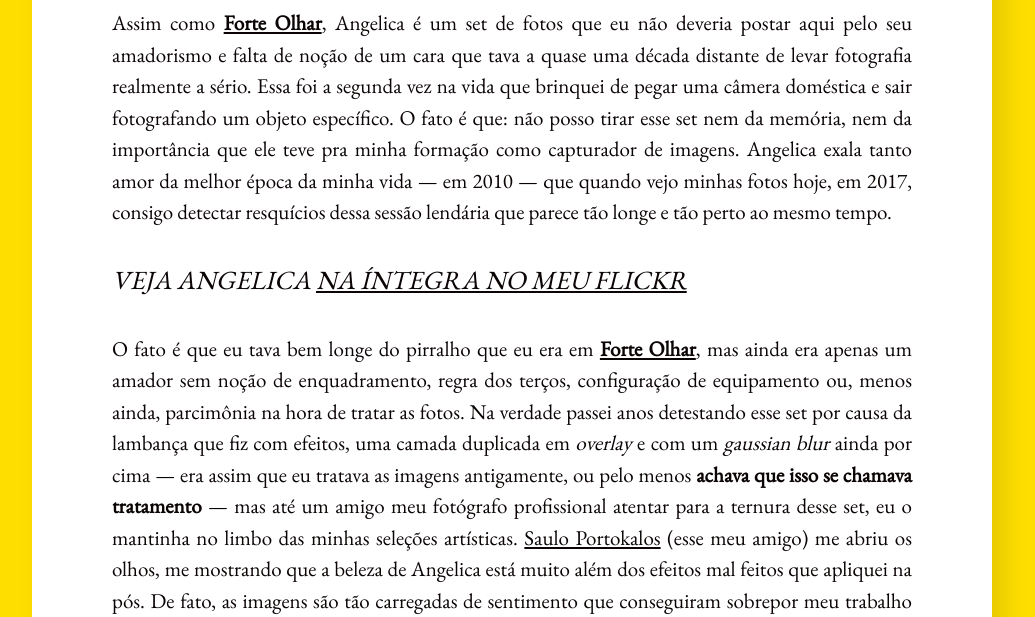
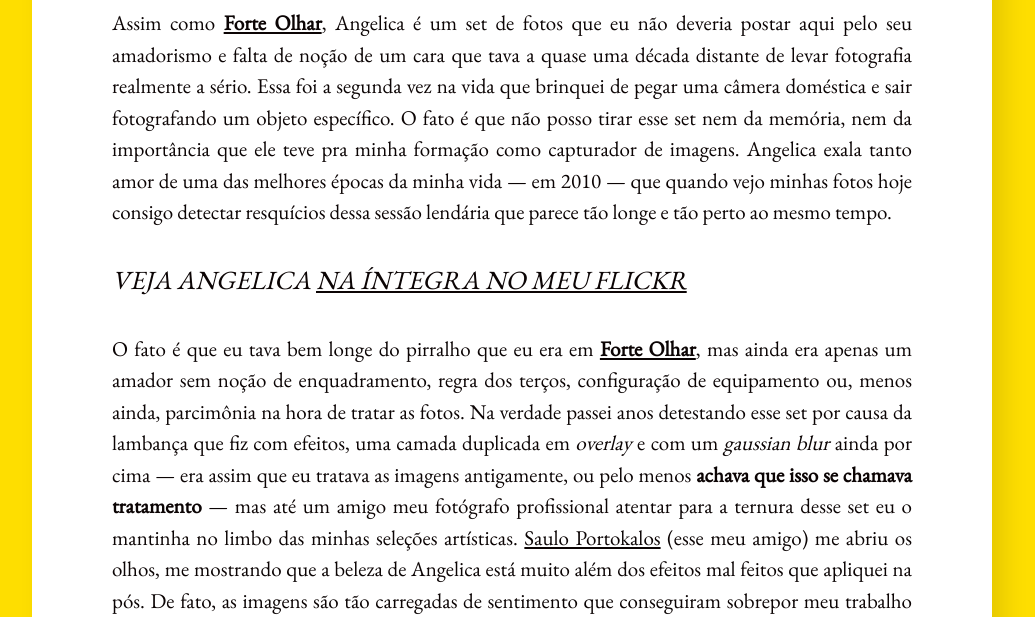
Before and after one commit to tropicaos/laueu, a Jekyll site: the page built from _posts/2020-07-02-angelica.md, in a window 1280 px wide. Shown: the part 1040-1657 px from the top of the page, without its empty margins (128-1163 px from the left). Built offline with Jekyll 4.4.1, drawn with Linux system fonts in a browser that asks for light colours; comment, search, counter and statistics services are not loaded.

Commit message:
Update Blog “2020-07-02-angelica”

```diff
--- a/_posts/2020-07-02-angelica.md
+++ b/_posts/2020-07-02-angelica.md
@@ -8,11 +8,11 @@
 ---
 ![](/images/uploads/1_cdbybtfa6hmomqx31jdk1q.jpeg)
 
-Assim como **[Forte Olhar](https://macalango.com/forte-olhar-56362604df2c)**, Angelica é um set de fotos que eu não deveria postar aqui pelo seu amadorismo e falta de noção de um cara que tava a quase uma década distante de levar fotografia realmente a sério. Essa foi a segunda vez na vida que brinquei de pegar uma câmera doméstica e sair fotografando um objeto específico. O fato é que: não posso tirar esse set nem da memória, nem da importância que ele teve pra minha formação como capturador de imagens. Angelica exala tanto amor da melhor época da minha vida — em 2010 — que quando vejo minhas fotos hoje, em 2017, consigo detectar resquícios dessa sessão lendária que parece tão longe e tão perto ao mesmo tempo.
+Assim como **[Forte Olhar](https://macalango.com/forte-olhar-56362604df2c)**, Angelica é um set de fotos que eu não deveria postar aqui pelo seu amadorismo e falta de noção de um cara que tava a quase uma década distante de levar fotografia realmente a sério. Essa foi a segunda vez na vida que brinquei de pegar uma câmera doméstica e sair fotografando um objeto específico. O fato é que não posso tirar esse set nem da memória, nem da importância que ele teve pra minha formação como capturador de imagens. Angelica exala tanto amor de uma das melhores épocas da minha vida — em 2010 — que quando vejo minhas fotos hoje consigo detectar resquícios dessa sessão lendária que parece tão longe e tão perto ao mesmo tempo.
 
 #### VEJA ANGELICA [NA ÍNTEGRA NO MEU FLICKR](https://flic.kr/s/aHskAYso1T)
 
-O fato é que eu tava bem longe do pirralho que eu era em **[Forte Olhar](https://macalango.com/forte-olhar-56362604df2c)**, mas ainda era apenas um amador sem noção de enquadramento, regra dos terços, configuração de equipamento ou, menos ainda, parcimônia na hora de tratar as fotos. Na verdade passei anos detestando esse set por causa da lambança que fiz com efeitos, uma camada duplicada em *overlay* e com um *gaussian blur* ainda por cima — era assim que eu tratava as imagens antigamente, ou pelo menos **achava que isso se chamava tratamento** — mas até um amigo meu fotógrafo profissional atentar para a ternura desse set, eu o mantinha no limbo das minhas seleções artísticas. [Saulo Portokalos](https://www.facebook.com/FRameoficial/) (esse meu amigo) me abriu os olhos, me mostrando que a beleza de Angelica está muito além dos efeitos mal feitos que apliquei na pós. De fato, as imagens são tão carregadas de sentimento que conseguiram sobrepor meu trabalho da pós, e isso fica bem claro pra mim hoje.
+O fato é que eu tava bem longe do pirralho que eu era em **[Forte Olhar](/fotos/2017/08/09/forte-olhar.html)**, mas ainda era apenas um amador sem noção de enquadramento, regra dos terços, configuração de equipamento ou, menos ainda, parcimônia na hora de tratar as fotos. Na verdade passei anos detestando esse set por causa da lambança que fiz com efeitos, uma camada duplicada em *overlay* e com um *gaussian blur* ainda por cima — era assim que eu tratava as imagens antigamente, ou pelo menos **achava que isso se chamava tratamento** — mas até um amigo meu fotógrafo profissional atentar para a ternura desse set eu o mantinha no limbo das minhas seleções artísticas. [Saulo Portokalos](https://www.facebook.com/FRameoficial/) (esse meu amigo) me abriu os olhos, me mostrando que a beleza de Angelica está muito além dos efeitos mal feitos que apliquei na pós. De fato, as imagens são tão carregadas de sentimento que conseguiram sobrepor meu trabalho da pós, e isso fica bem claro pra mim hoje.
 
 ![](/images/uploads/1_ymd9p2etbu7etmiqzyzzra.jpeg)
 
```
